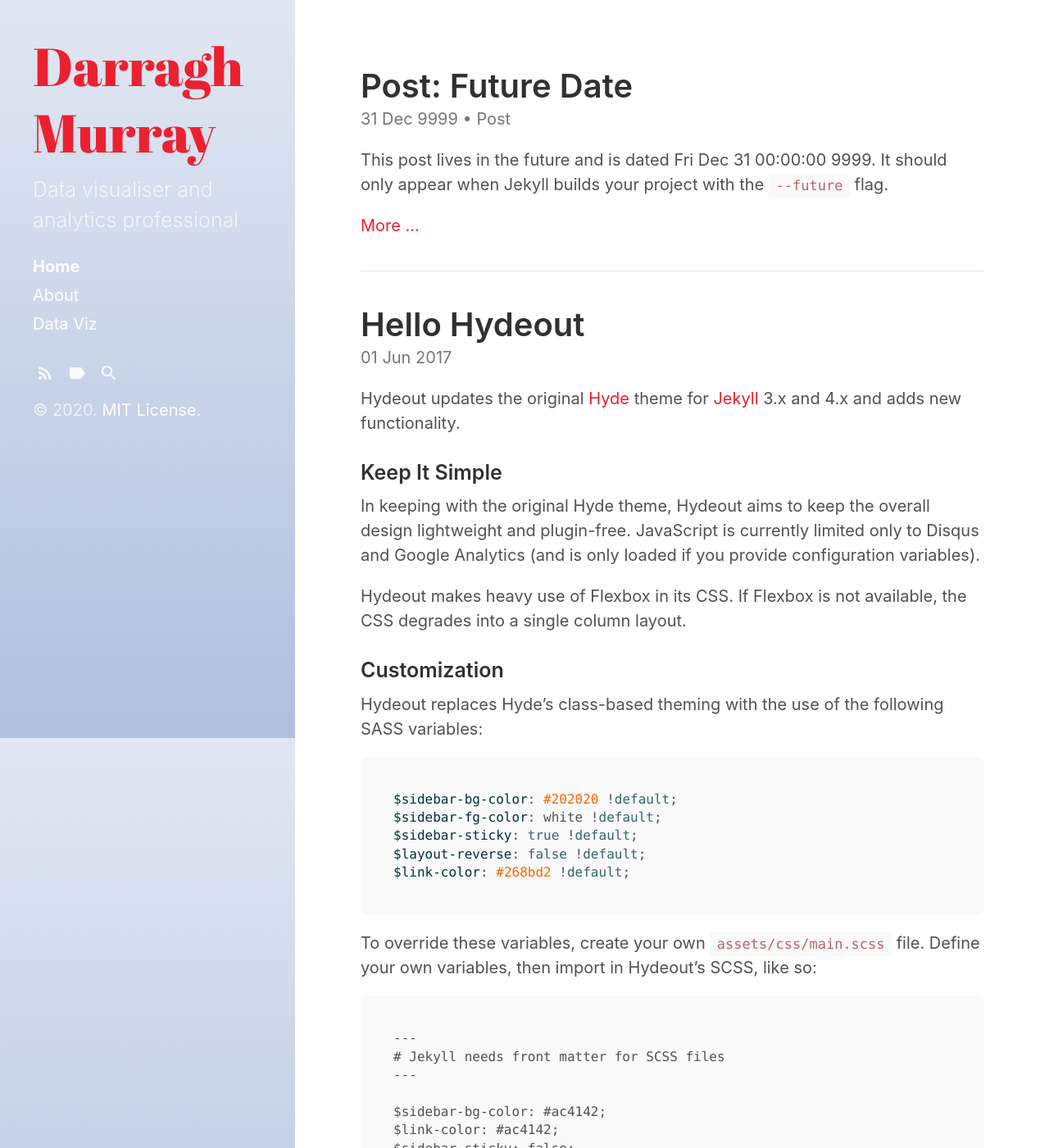
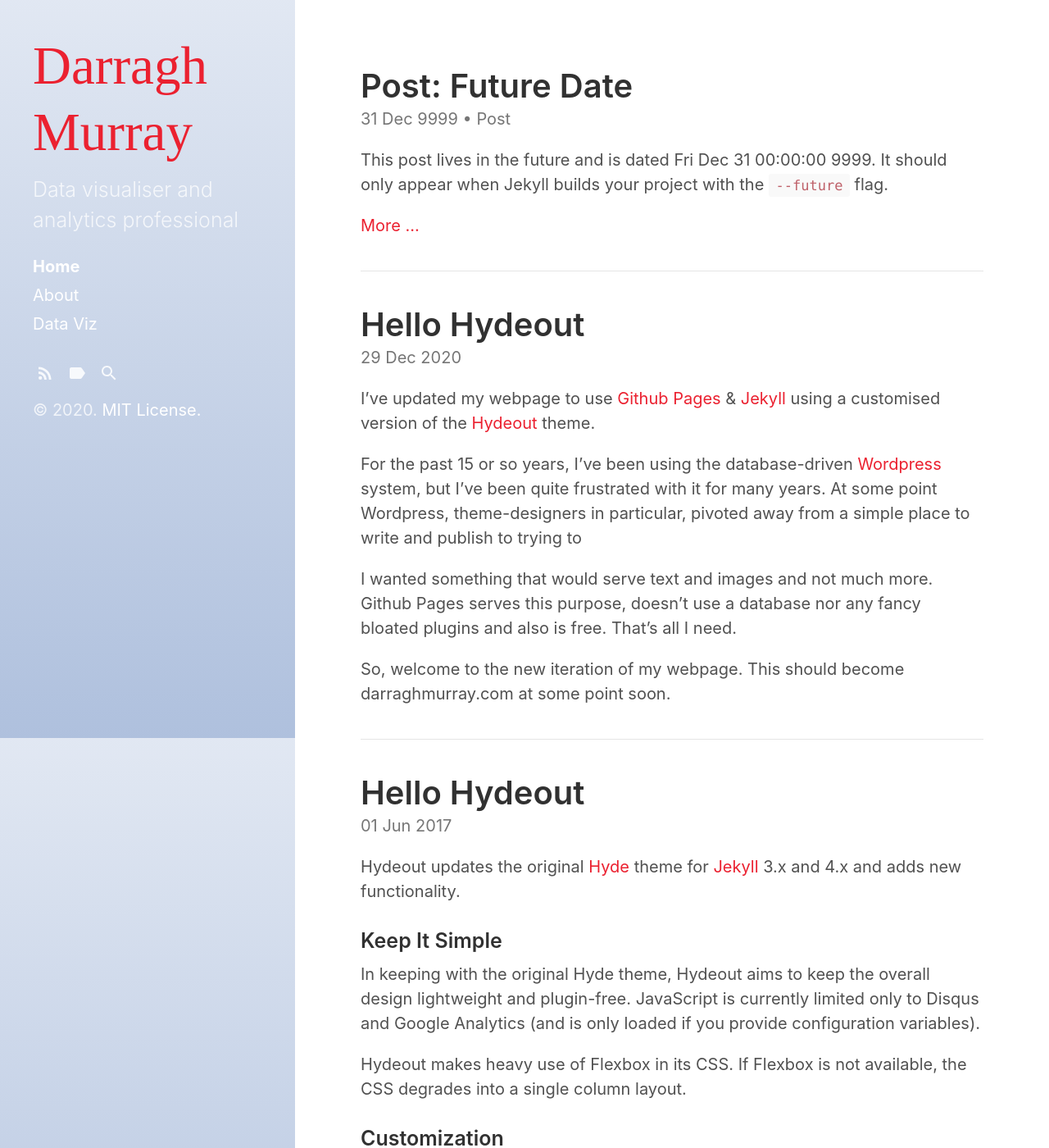
Before and after one commit to dbmurray/dbmurray.github.io, a Jekyll site: the page built from index.html, in a window 1280 px wide and 1400 px high. Shown: the whole window at 82% size. Built offline with Jekyll 4.4.1, drawn with Linux system fonts in a browser that asks for light colours; the list of posts is cut into pages by our own code; some of the changed text lies outside the part shown.

Commit message:
Font updates and new post

```diff
--- a/_includes/font-includes.html
+++ b/_includes/font-includes.html
@@ -3,4 +3,4 @@
   different fonts as applicable.
 {% endcomment %}
 
-<link rel="stylesheet" href="https://fonts.googleapis.com/css?family=Abril+Fatface" />
+<link rel="stylesheet" href="https://fonts.googleapis.com/css?family=Poppins" />
--- /dev/null
+++ b/_posts/2020-12-29-new-year-new-me-new-here.md
@@ -0,0 +1,13 @@
+---
+layout: post
+title: Hello Hydeout
+excerpt_separator:  <!--more-->
+---
+
+I've updated my webpage to use [Github Pages](https://pages.github.com/) & [Jekyll](http://jekyllrb.com) using a customised version of the [Hydeout](https://github.com/fongandrew/hydeout) theme.
+
+For the past 15 or so years, I've been using the database-driven [Wordpress](https://wordpress.com/) system, but I've been quite frustrated with it for many years. At some point Wordpress, theme-designers in particular, pivoted away from a simple place to write and publish to trying to
+
+I  wanted something that would serve text and images and not much more. Github Pages serves this purpose, doesn't use a database nor any fancy bloated plugins and also is free. That's all I need.
+
+So, welcome to the new iteration of my webpage. This should become darraghmurray.com at some point soon.
```
Also changed, not shown: _includes/svg/tableau-software.svg (added).
